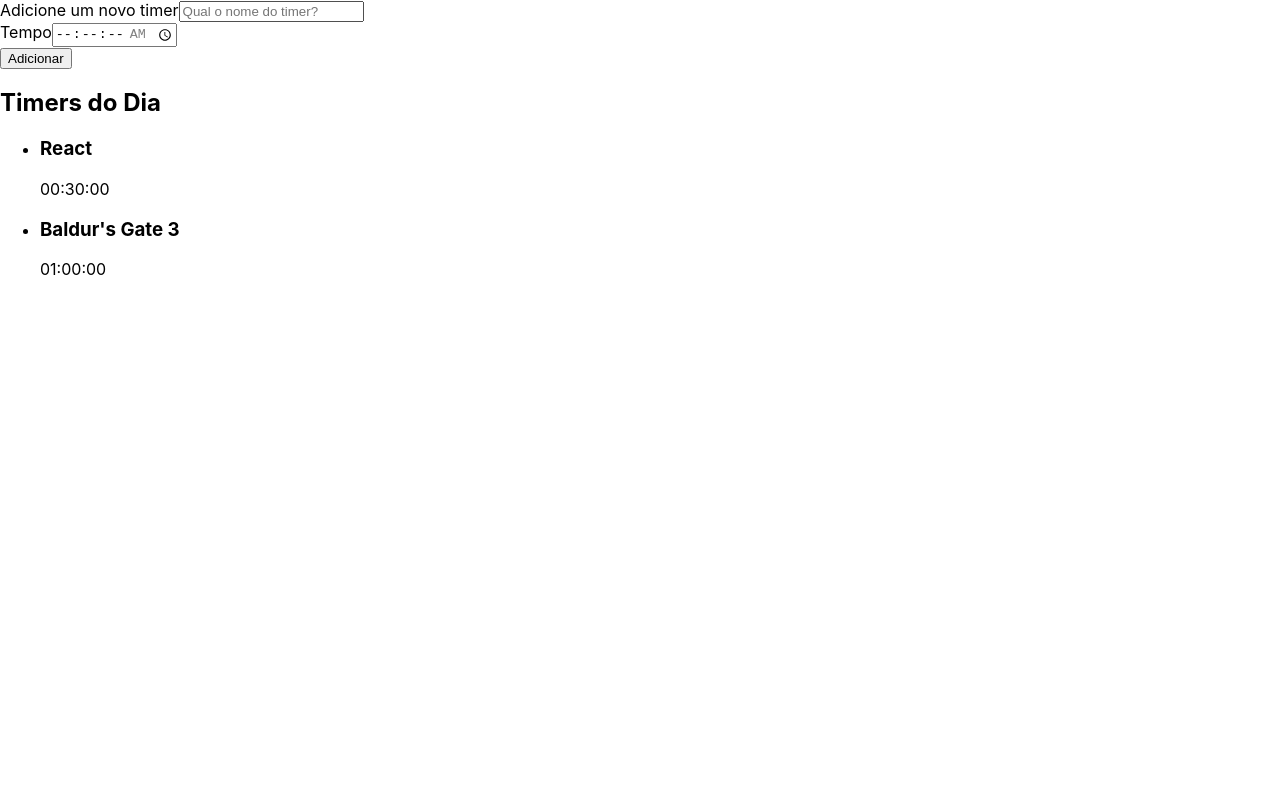
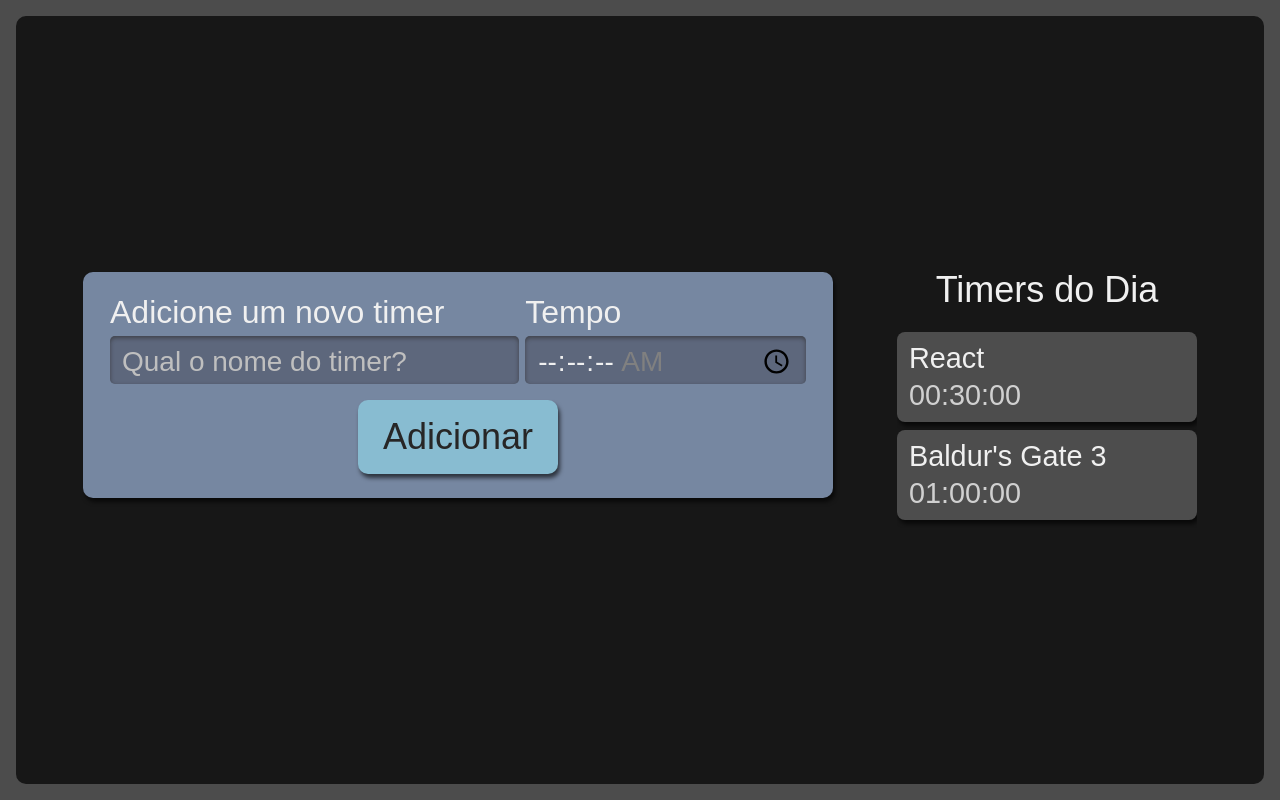
Before and after one commit to LorenzoRybuBuglione/task-timer, a React (Create React App) app: page / in a window 1280 px wide. Built offline with nearby package versions, Linux system fonts and the light colour scheme.

Commit message:
SCSS and Css Modules Added

```diff
--- a/src/App.tsx
+++ /dev/null
@@ -1,14 +0,0 @@
-import React from 'react';
-import Formulary from './components/Formulary';
-import List from './components/List';
-
-function App() {
-  return (
-    <div className="App">
-      <Formulary></Formulary>
-      <List/>
-    </div>
-  );
-}
-
-export default App;
--- /dev/null
+++ b/src/components/Button/Button.module.scss
@@ -0,0 +1,25 @@
+.botao {
+    align-self: center;
+    background-color: #88bcd1;
+    border-radius: 10px;
+    box-shadow: 2px 4px 4px #0000009F;
+    color: #272626;
+    cursor: pointer;
+    font-size: 1.25rem;
+    padding: 16px;
+    width: 150px;
+
+    &:active {
+      background-color: #7CA6B7;
+      box-shadow: 2px 2px 4px #0000009F inset;
+    }
+  }
+
+  @media screen and (min-width: 1280px) {
+    .botao {
+      grid-column-start: span 2;
+      justify-self: center;
+      width: 200px;
+      font-size: 2.25rem;
+    }
+  }
--- a/src/components/Button/index.tsx
+++ b/src/components/Button/index.tsx
@@ -1,7 +1,8 @@
 import React from "react";
+import styles from "./Button.module.scss";
 
 function Button() {
-  return <button>Adicionar</button>;
+  return <button className={styles.botao}>Adicionar</button>;
 }
 
 export default Button;
--- /dev/null
+++ b/src/components/Formulary/Formulary.module.scss
@@ -0,0 +1,61 @@
+.novaTarefa {
+    display:flex;
+    flex-direction: column;
+    grid-area: nova-tarefa;
+    background-color: #7687A1;
+    border-radius: 10px;
+    box-shadow: 2px 4px 4px #0000009F;
+    padding: 12px;
+
+    .inputContainer {
+      display: flex;
+      flex-direction: column;
+      width: 100%;
+      margin-bottom: 16px;
+
+      label {
+        margin-bottom: 8px;
+        font-size: 1.25rem;
+      }
+
+      input {
+        width: 100%;
+        padding: 8px 12px 4px;
+        box-sizing: border-box;
+        border: unset;
+        border-radius: 5px;
+        background-color: #5D677C;
+        box-shadow: 0px 2px 4px #2D2B2B9F inset;
+
+        &::placeholder {
+          color: #BFBFBF;
+        }
+      }
+    }
+
+    @media screen and (min-width: 1280px) {
+      flex-direction: row;
+      flex-wrap: wrap;
+      justify-content: space-around;
+      font-size: 2.25rem;
+      padding: 24px;
+      box-sizing: border-box;
+
+      .inputContainer {
+        width: calc(60% - 12px);
+
+        &:last-of-type {
+          width: 40%;
+        }
+
+        label {
+          font-size: 2rem;
+        }
+
+        input {
+          height: 100%;
+          font-size: 1.75rem;
+        }
+      }
+    }
+  }
--- a/src/components/Formulary/index.tsx
+++ b/src/components/Formulary/index.tsx
@@ -1,10 +1,11 @@
 import React from "react";
 import Button from "../Button";
+import styles from './Formulary.module.scss';
 
 function Formulary() {
   return (
-    <form>
-      <div>
+    <form className={styles.novaTarefa}>
+      <div className={styles.inputContainer}>
         <label htmlFor="tarefa">Adicione um novo timer</label>
         <input
           type="text"
@@ -14,6 +15,7 @@
           required
         />
       </div>
+      <div className={styles.inputContainer}>
         <label htmlFor="tempo">Tempo</label>
         <input
           type="time"
@@ -24,7 +26,7 @@
           max="01:30:00"
           required
         />
-      <div></div>
+      </div>
       <Button />
     </form>
   );
--- /dev/null
+++ b/src/components/List/List.module.scss
@@ -0,0 +1,75 @@
+.listaTarefas {
+    grid-area: tarefas;
+    height: 100%;
+
+    h2 {
+      font-size: 1.25rem;
+      margin-bottom: 12px;
+    }
+
+    ul {
+      max-height: 350px;
+      overflow-y: scroll;
+        scrollbar-width: thin;
+    }
+
+    @media screen and (min-width:1280px) {
+
+      h2{
+        text-align: center;
+        font-size: 2.25rem;
+        margin-bottom: 24px;
+      }
+
+      ul {
+        overflow: auto;
+        max-height: 500px;
+      }
+    }
+  }
+
+  .item {
+    background-color: #4D4D4D;
+    border-radius: 8px;
+    box-shadow: 2px 4px 4px #0000009F;
+    padding: 12px;
+    margin-bottom: 8px;
+    position: relative;
+    cursor: pointer;
+
+    h3 {
+      margin-bottom: 8px;
+      word-break: break-all;
+    }
+
+    span {
+      color: #D0D0D0;
+    }
+
+    @media screen and (min-width:1280px) {
+      font-size: 1.8rem;
+    }
+  }
+
+  .itemSelecionado {
+    background-color: #292929;
+    box-shadow: 2px 4px 4px #0000009F inset;
+  }
+
+  .itemCompletado {
+    background-color: #566F42;
+    cursor: auto;
+
+    .concluido {
+      display: block;
+      background-image: url('../../assets/img/check-mark.svg');
+      background-repeat: no-repeat;
+      background-size: 38px 38px;
+      position: absolute;
+      top: 50%;
+      right: 12px;
+      transform: translateY(-50%);
+      width: 42px;
+      height: 43px;
+    }
+  }
--- a/src/components/List/index.tsx
+++ b/src/components/List/index.tsx
@@ -1,4 +1,5 @@
 import React from "react";
+import styles from './List.module.scss';
 
 function List() {
   const tarefas = [
@@ -12,12 +13,12 @@
     },
   ];
   return (
-    <aside>
+    <aside className={styles.listaTarefas}>
       <h2>Timers do Dia</h2>
       <ul>
         {tarefas.map((item, index) => {
           return (
-            <li key={index}>
+            <li key={index} className={styles.item}>
               <h3>{item.tarefa}</h3>
               <span>{item.tempo}</span>
             </li>
--- a/src/index.css
+++ b/src/index.css
@@ -1,13 +1,95 @@
+html, body, div, span, applet, object, iframe,
+h1, h2, h3, h4, h5, h6, p, blockquote, pre,
+a, abbr, acronym, address, big, cite, code,
+del, dfn, em, img, ins, kbd, q, s, samp,
+small, strike, strong, sub, sup, tt, var,
+b, u, i, center,
+dl, dt, dd, ol, ul, li,
+fieldset, form, label, legend,
+table, caption, tbody, tfoot, thead, tr, th, td,
+article, aside, canvas, details, embed,
+figure, figcaption, footer, header, hgroup,
+menu, nav, output, ruby, section, summary,
+time, mark, audio, video {
+	margin: 0;
+	padding: 0;
+	border: 0;
+	font-size: 100%;
+	font: inherit;
+	vertical-align: baseline;
+}
+/* HTML5 display-role reset for older browsers */
+article, aside, details, figcaption, figure,
+footer, header, hgroup, menu, nav, section {
+	display: block;
+}
 body {
-  margin: 0;
-  font-family: -apple-system, BlinkMacSystemFont, 'Segoe UI', 'Roboto', 'Oxygen',
-    'Ubuntu', 'Cantarell', 'Fira Sans', 'Droid Sans', 'Helvetica Neue',
-    sans-serif;
-  -webkit-font-smoothing: antialiased;
-  -moz-osx-font-smoothing: grayscale;
+	line-height: 1;
+}
+ol, ul {
+	list-style: none;
+}
+blockquote, q {
+	quotes: none;
+}
+blockquote:before, blockquote:after,
+q:before, q:after {
+	content: '';
+	content: none;
+}
+table {
+	border-collapse: collapse;
+	border-spacing: 0;
 }
 
-code {
-  font-family: source-code-pro, Menlo, Monaco, Consolas, 'Courier New',
-    monospace;
+
+input {
+	font-family: inherit;
+	font-size: inherit;
+	font-weight: inherit;
+	color: inherit;
 }
+
+button {
+	border: unset;
+	background-color: unset;
+	font-family: inherit;
+	font-size: inherit;
+	font-weight: inherit;
+	color: inherit;
+}
+
+@import url('https://fonts.googleapis.com/css2?family=Manjari&display=swap');
+
+body {
+	display: flex;
+	justify-content: center;
+	font-family: 'Manjari', sans-serif;
+	color: #F0F0F0;
+	background-color: #4C4C4C;
+	height: 100%;
+	width: 100%;
+	padding: 16px;
+	box-sizing: border-box;
+}
+
+#root {
+	width: 100%;
+}
+
+::-webkit-scrollbar {
+	width: 8px;
+}
+
+::-webkit-scrollbar-track {
+	background: unset;
+}
+
+::-webkit-scrollbar-thumb {
+	border-radius: 4px;
+	background: #888;
+}
+
+::-webkit-scrollbar-thumb:hover {
+	background: #555;
+}
--- a/src/index.tsx
+++ b/src/index.tsx
@@ -1,7 +1,7 @@
 import React from 'react';
 import ReactDOM from 'react-dom/client';
 import './index.css';
-import App from './App';
+import App from './page/App';
 import reportWebVitals from './reportWebVitals';
 
 const root = ReactDOM.createRoot(
--- /dev/null
+++ b/src/page/App.module.scss
@@ -0,0 +1,30 @@
+.AppStyle {
+    display: grid;
+    grid-template-rows: min-content min-content auto;
+    grid-template-areas:
+    "nova-tarefa"
+    "cronometro"
+    "tarefas"
+    ;
+    row-gap: 24px;
+    min-width: 320px;
+    min-height: calc(100vh - 32px);
+    width: 100%;
+    padding: 32px;
+    box-sizing: border-box;
+    border-radius: 10px;
+    background-color: #171717;
+
+    @media screen and (min-width:1280px)  {
+      grid-template-areas:
+      "nova-tarefa tarefas"
+      "cronometro tarefas"
+      ;
+      column-gap: 64px;
+      grid-template-rows: min-content min-content;
+      grid-template-columns: 750px 300px;
+      justify-content: center;
+      align-content: center;
+      padding: 64px;
+    }
+  }
--- /dev/null
+++ b/src/page/App.tsx
@@ -0,0 +1,15 @@
+import React from 'react';
+import Formulary from '../components/Formulary';
+import List from '../components/List';
+import styles from './App.module.scss';
+
+function App() {
+  return (
+    <div className={styles.AppStyle}>
+      <Formulary></Formulary>
+      <List/>
+    </div>
+  );
+}
+
+export default App;
```
Also changed, not shown: src/assets/img/check-mark.svg (added), 1 other file (tests, documents, lock files or other folders). Lines whose indentation alone changed are shown as unchanged.
